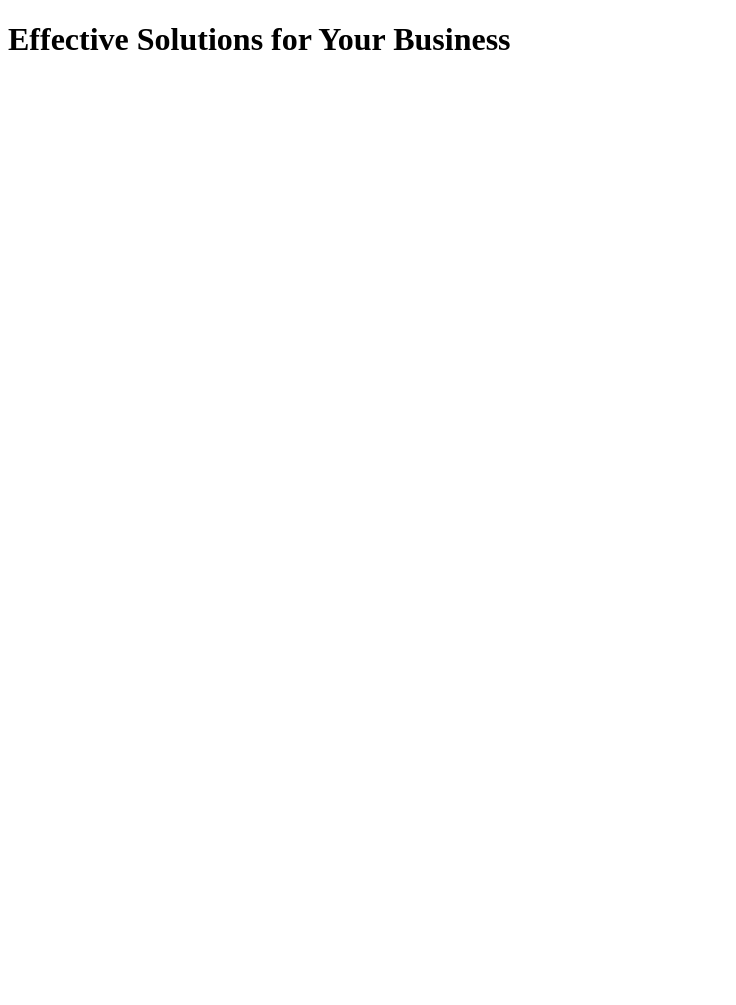
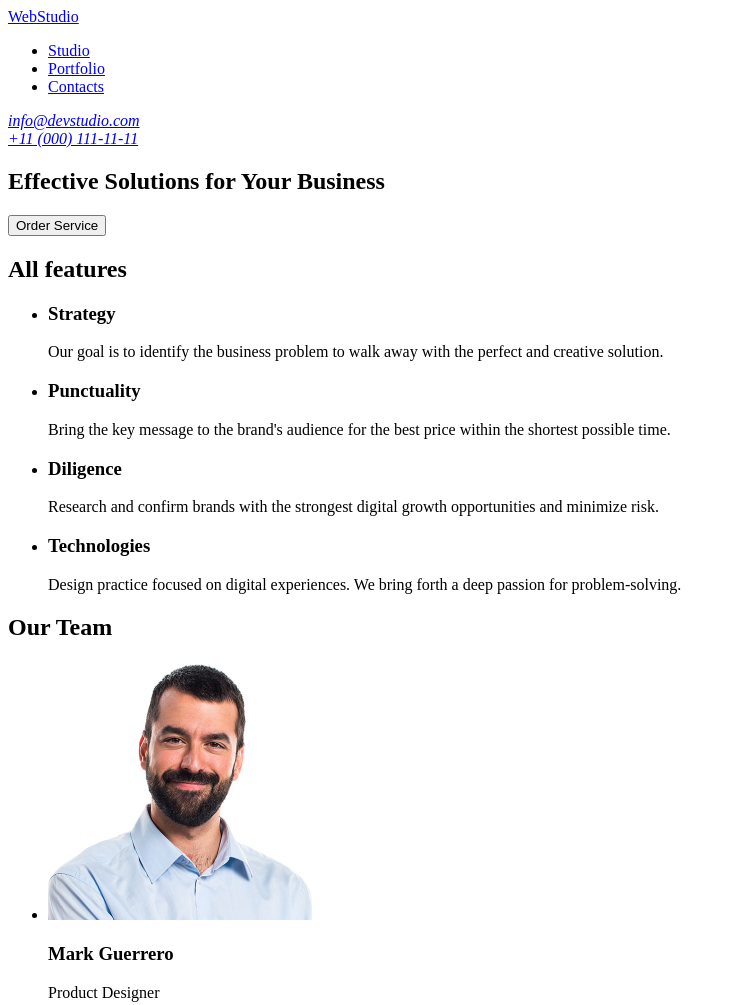
Before and after one commit to monika-rovt/goit-markup-hw-01, a plain HTML site: page index.html in a window 1280 px wide. Shown: the top 1005 px of the page, without its empty margins (0-736 px from the left). Before the commit the page ends 800 px from the top, so only its background shows below. Drawn offline with Linux system fonts and the light colour scheme.

Commit message:
add index and images

```diff
--- a/index.html
+++ b/index.html
@@ -6,6 +6,116 @@
     <title>Document</title>
   </head>
   <body>
-    <h1>Effective Solutions for Your Business</h1>
+    <!-- #region header-->
+    <header>
+      <nav>
+        <a href="index.html"> WebStudio </a>
+        <ul>
+          <li>
+            <a href="#">Studio</a>
+          </li>
+          <li>
+            <a href="#">Portfolio</a>
+          </li>
+          <li>
+            <a href="#">Contacts</a>
+          </li>
+        </ul>
+      </nav>
+      <address>
+        <a href="info@devstudio.com">info@devstudio.com</a><br />
+        <a href="tel:+110001111111">+11 (000) 111-11-11</a><br />
+      </address>
+    </header>
+    <!-- #endregion header-->
+
+    <main>
+      <!-- #region hero-->
+      <section>
+        <h1>Effective Solutions for Your Business</h1>
+        <button type="button">Order Service</button>
+      </section>
+      <!-- #endregion hero-->
+
+      <!-- #region features-->
+      <section>
+        <h2>All features</h2>
+        <ul>
+          <li>
+            <h3>Strategy</h3>
+            <p>
+              Our goal is to identify the business problem to walk away with the
+              perfect and creative solution.
+            </p>
+          </li>
+          <li>
+            <h3>Punctuality</h3>
+            <p>
+              Bring the key message to the brand's audience for the best price
+              within the shortest possible time.
+            </p>
+          </li>
+          <li>
+            <h3>Diligence</h3>
+            <p>
+              Research and confirm brands with the strongest digital growth
+              opportunities and minimize risk.
+            </p>
+          </li>
+          <li>
+            <h3>Technologies</h3>
+            <p>
+              Design practice focused on digital experiences. We bring forth a
+              deep passion for problem-solving.
+            </p>
+          </li>
+        </ul>
+      </section>
+
+      <!-- #endregion features-->
+
+      <!-- #region team-->
+      <section>
+        <h2>Our Team</h2>
+        <ul>
+          <li>
+            <img src="./images/img_Mark.jpg" alt="Mark Guerrero" width="264" height="260">
+            <h3>Mark Guerrero</h3>
+            <p>
+              Product Designer
+            </p>
+          </li>
+          <li>
+            <img src="./images/img_Tom.jpg" alt="Tom Ford" width="264" height="260">
+            <h3>Tom Ford</h3>
+            <p>
+              Frontend Developer
+            </p>
+          </li>
+          <li>
+            <img src="./images/img_Camila.jpg" alt="Camila Garcia" width="264" height="260">
+            <h3>Camila Garcia</h3>
+            <p>
+              Marketing
+            </p>
+          </li>
+          <li>
+            <img src="./images/img_Daniel.jpg" alt="Daniel Wilson" width="264" height="260">
+            <h3>Daniel Wilson</h3>
+            <p>
+              UI Designer
+            </p>
+          </li>
+        </ul>
+      </section>
+      <!-- #endregion team-->
+    </main>
+
+    <!-- #region footer-->
+    <footer>
+      <a href="index.html"> WebStudio </a>
+      <p>Increase the flow of customers and sales for your business with digital marketing & growth solutions.</p>
+    </footer>
+    <!-- #endregion -->
   </body>
 </html>
```
Also changed, not shown: .prettierrc.json (added), images/img_Camila.jpg (added), images/img_Daniel.jpg (added), images/img_Mark.jpg (added), images/img_Tom.jpg (added).
